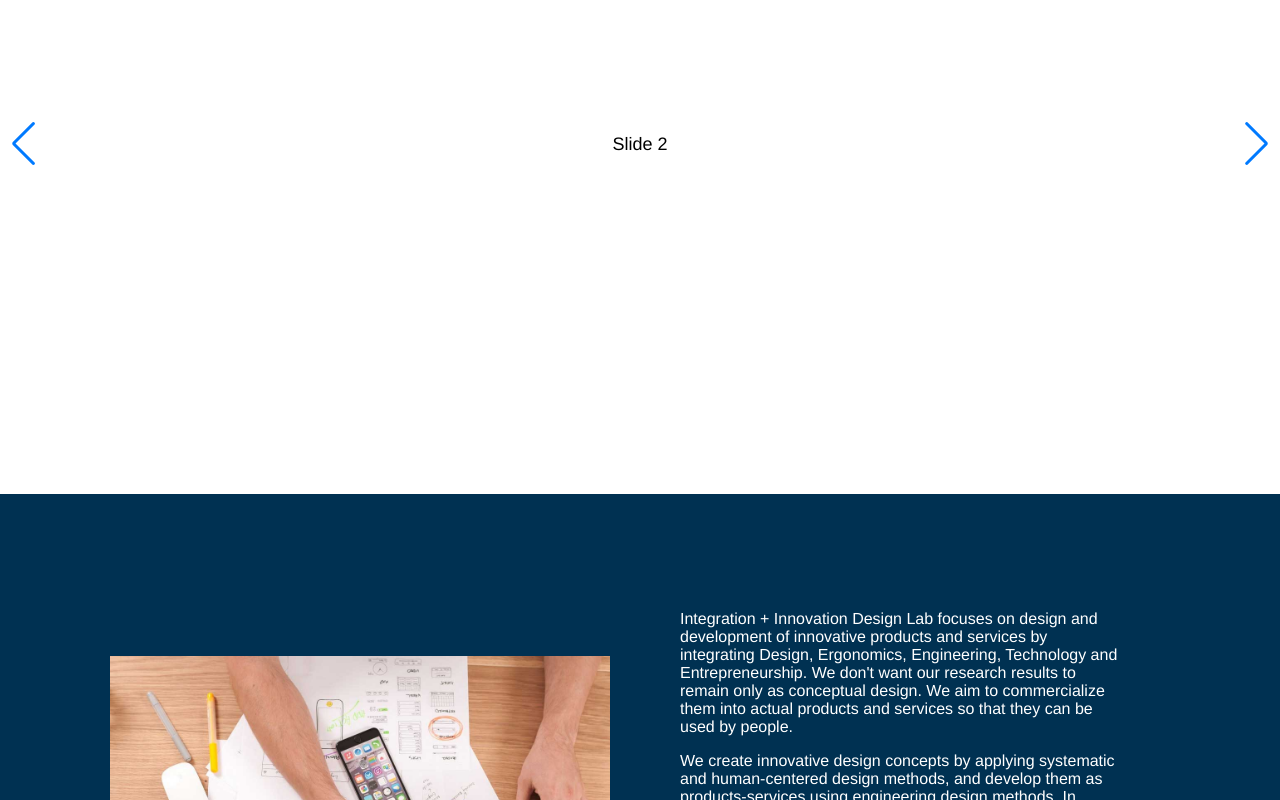
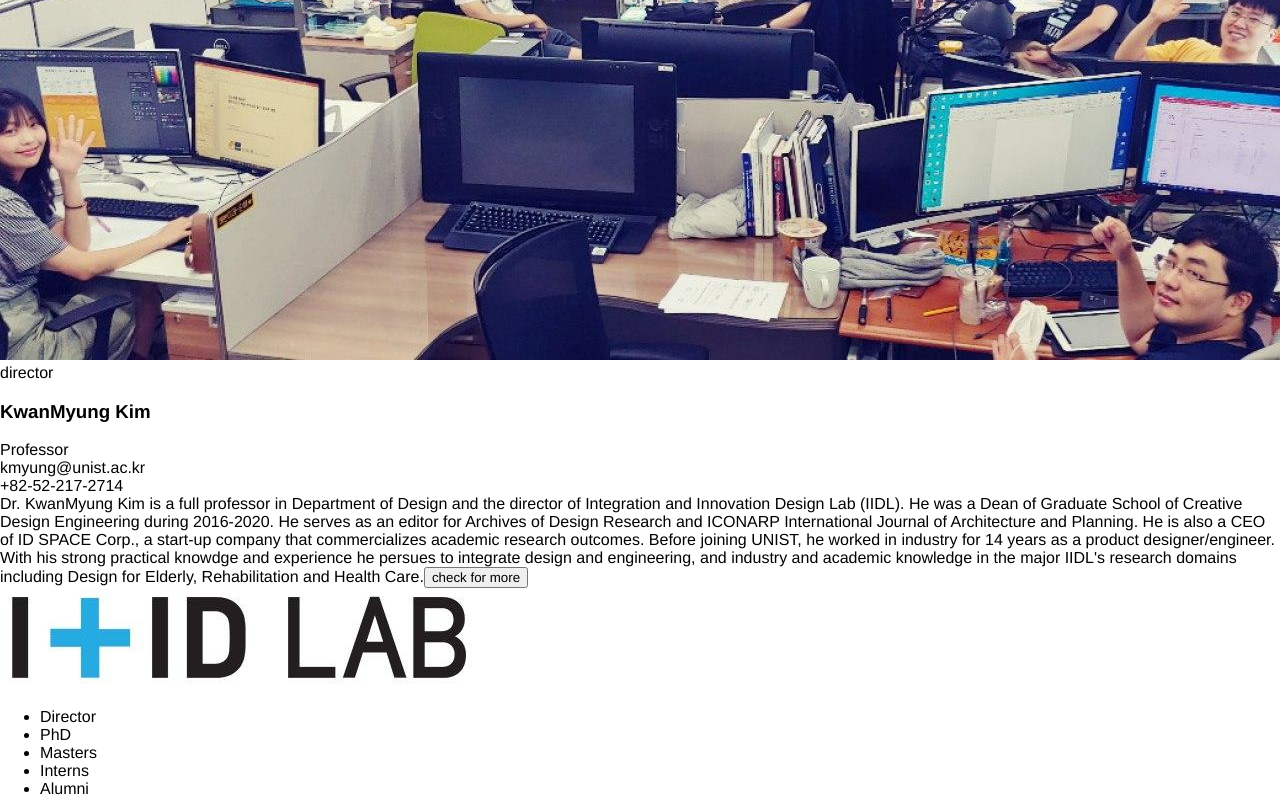
Before and after one commit to TyposBro/iid-lab, a React (Create React App) app: page / in a window 1280 px wide. Shown: the part 320-1120 px from the top of the page. Built offline with nearby package versions, Linux system fonts and the light colour scheme.

Commit message:
People, Person

```diff
--- a/src/App.jsx
+++ b/src/App.jsx
@@ -1,11 +1,13 @@
+import { Header } from "./components/Header";
 import { Home } from "./pages/Home";
-import { Header } from "./components/Header";
+import { People } from "./pages/People";
 import { Footer } from "./components/Footer";
 function App() {
   return (
     <div className="App">
       <Header></Header>
-      <Home></Home>
+      {/* <Home></Home> */}
+      <People></People>
       <Footer></Footer>
     </div>
   );
--- /dev/null
+++ b/src/components/Person.jsx
@@ -0,0 +1,23 @@
+export const Person = () => {
+  return (
+    <div className="person">
+      <div className="person__title">director</div>
+      <div className="person__info-box">
+        <div className="person__img-box">{/* <img src="" alt="" className="person__img" /> */}</div>
+        <div className="person__info">
+          <h3 className="person__name">KwanMyung Kim</h3>
+          <div className="person__degree">Professor</div>
+          <div className="person__email">kmyung@unist.ac.kr </div>
+          <div className="person__phone">+82-52-217-2714</div>
+        </div>
+        <div className="person__bio">
+          Dr. KwanMyung Kim is a full professor in Department of Design and the director of Integration and Innovation Design Lab (IIDL). He was a Dean of Graduate School of Creative Design Engineering during 2016-2020.
+          He serves as an editor for Archives of Design Research and ICONARP International Journal of Architecture and Planning. He is also a CEO of ID SPACE Corp., a start-up company that commercializes academic
+          research outcomes. Before joining UNIST, he worked in industry for 14 years as a product designer/engineer. With his strong practical knowdge and experience he persues to integrate design and engineering, and
+          industry and academic knowledge in the major IIDL's research domains including Design for Elderly, Rehabilitation and Health Care.
+          <button className="person__bio-more">check for more</button>
+        </div>
+      </div>
+    </div>
+  );
+};
--- /dev/null
+++ b/src/pages/People.jsx
@@ -0,0 +1,25 @@
+import { Person } from "../components/Person";
+export const People = () => {
+  return (
+    <div className="people">
+      <div className="people__img-box">
+        <img className="people__img" src="img/team.jpg" alt="" />
+      </div>
+      <div className="people__content">
+        <Person className="people__person"></Person>
+        <div className="section">
+          <div className="section__logo-wrap">
+            <img src="img/logo.jpg" alt="" className="section__logo" />
+          </div>
+          <ul className="section__list">
+            <li className="section__item section_active">Director</li>
+            <li className="section__item">PhD</li>
+            <li className="section__item">Masters</li>
+            <li className="section__item">Interns</li>
+            <li className="section__item">Alumni</li>
+          </ul>
+        </div>
+      </div>
+    </div>
+  );
+};
--- a/src/scss/main.scss
+++ b/src/scss/main.scss
@@ -23,6 +23,7 @@
 
 //* Pages
 @use "./pages/home";
+@use "./pages/people";
 
 //~ Themes
 @use "./themes/dark";
--- /dev/null
+++ b/src/scss/pages/_people.scss
@@ -0,0 +1,25 @@
+.people {
+  &__img-box {
+  }
+  &__img {
+  }
+
+  &__content {
+  }
+
+  &__person {
+  }
+}
+
+.section {
+  &__logo-wrap {
+  }
+  &__logo {
+  }
+  &__list {
+  }
+  &__item {
+  }
+  &__active {
+  }
+}
```
